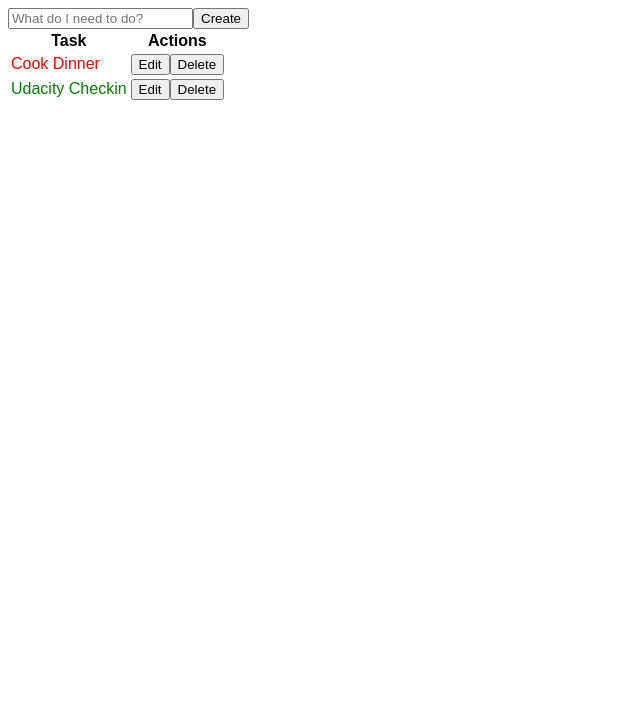
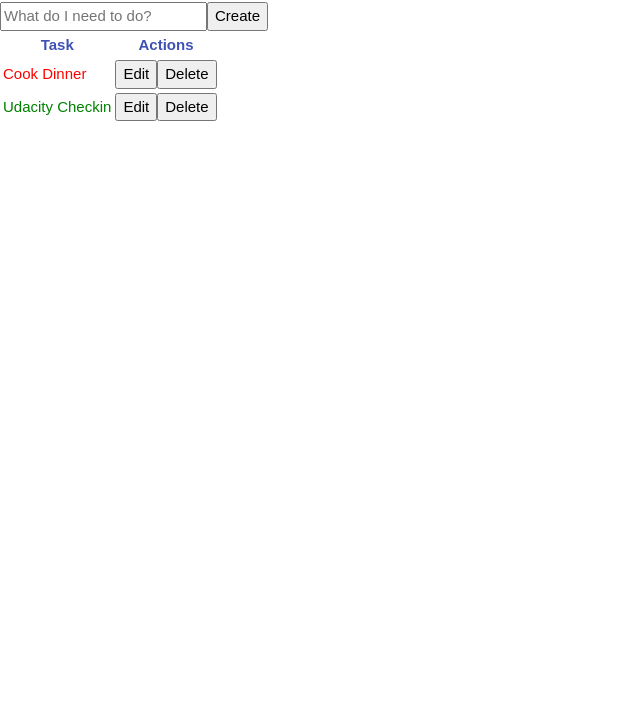
Before and after one commit to Dhanshree-Sonar/ToDos-ReactJS, a React app: page / in a window 1280 px wide. Shown: the part 72-800 px from the top of the page, without its empty margins (0-640 px from the left). Built offline with nearby package versions, Linux system fonts and the light colour scheme.

Commit message:
Style: Use W3.CSS for styling the app

```diff
--- a/src/components/app.js
+++ b/src/components/app.js
@@ -24,7 +24,7 @@ export default class App extends React.Component {
 
   render() {
     return (
-      <div className="todo-app">
+      <div className="todo-app w3-text-indigo">
         <h1>Todos</h1>
         <CreateTodo todos={this.state.todos}
           createTask={this.createTask.bind(this)}
--- a/src/index.html
+++ b/src/index.html
@@ -2,6 +2,7 @@
 <html lang="en">
 <head>
     <meta charset="utf-8">
+    <link rel="stylesheet" href="https://www.w3schools.com/w3css/4/w3.css">
     <title>ToDos</title>
 </head>
 <body>
```
